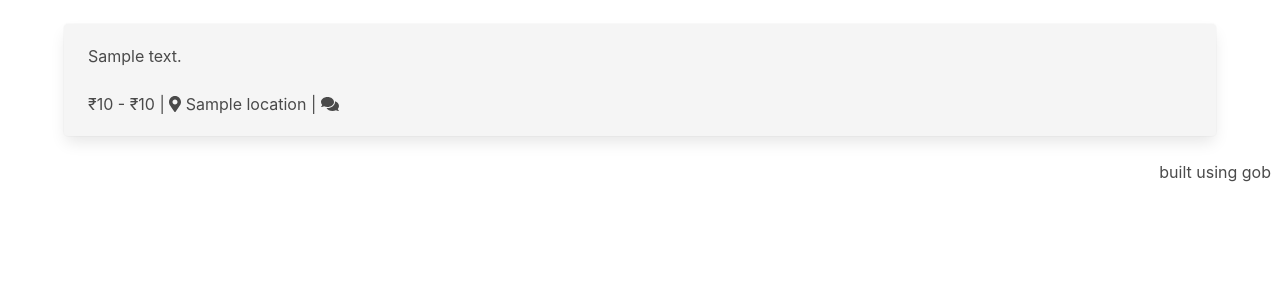
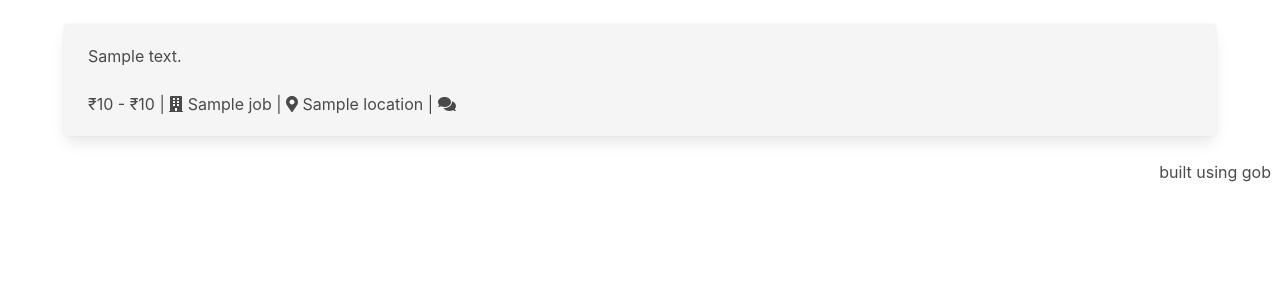
Before and after one commit to avinassh/gob, a Django app: template gob/templates/jobs/job_list.html in a window 1280 px wide. Shown: the part 56-356 px from the top of the page. Run offline with Django 3.2, Linux system fonts and the light colour scheme; the template is opened without the code that fills it: most values are stand-ins (such as "Sample title", 1, 10 or a date in 2020); some libraries are stand-ins or nearby versions.

Commit message:
Display company name in job lists

```diff
--- a/gob/templates/jobs/job_list.html
+++ b/gob/templates/jobs/job_list.html
@@ -8,7 +8,7 @@
       <div class="content">
         <p>{{ job.description }}</p>
       </div>
-      <p>&#8377;{{ job.salary_start }}{% if job.salary_end %} - &#8377;{{ job.salary_end }}{% endif %} | <i class="fas fa-map-marker-alt"></i> {{ job.location }} | <a href="{{ job.message_url }}"><i class="fas fa-comments"></i></a>{% if job.added_by == user %} | <a href="{% url 'jobs:edit' job.id %}"><i class="fas fa-edit"></i></a>{% endif %}
+      <p>&#8377;{{ job.salary_start }}{% if job.salary_end %} - &#8377;{{ job.salary_end }}{% endif %}{% if job.company_name %} | <i class="fas fa-building"></i> {{ job.company_name }}{% endif %} | <i class="fas fa-map-marker-alt"></i> {{ job.location }} | <a href="{{ job.message_url }}"><i class="fas fa-comments"></i></a>{% if job.added_by == user %} | <a href="{% url 'jobs:edit' job.id %}"><i class="fas fa-edit"></i></a>{% endif %}
       </p>
     </article>
   </div>
```
